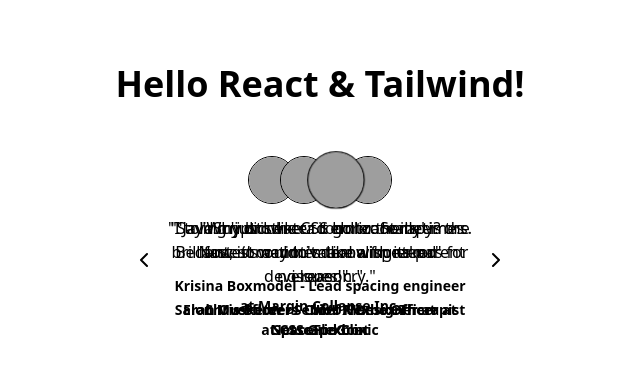
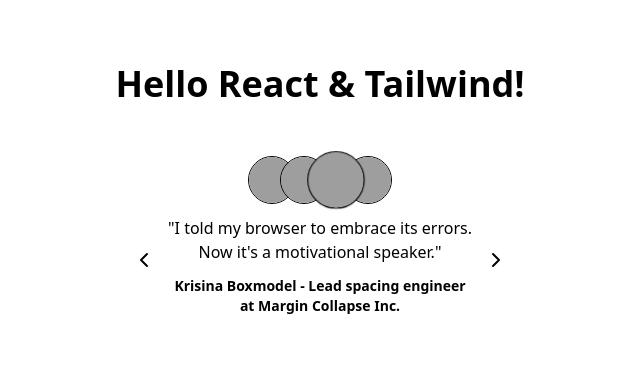
Before and after one commit to AndreaBarghigiani/framer-motion-variants-refactor, a React (Vite) app: page / in a window 1280 px wide. Shown: the top 376 px of the page, without its empty margins (320-960 px from the left). Built offline with nearby package versions, Linux system fonts and the light colour scheme; grey boxes are pictures that could not be loaded.

Commit message:
added “inactive” variant to animate blockquote

```diff
--- a/src/App.tsx
+++ b/src/App.tsx
@@ -35,6 +35,7 @@
       <h1 className="text-4xl font-bold">Hello React & Tailwind!</h1>
       <div className="flex flex-row items-center gap-6">
         <motion.div
+          initial="inactive"
           animate={`quote_${activeQuoteIndex}`}
           onPointerEnter={() => setIsPaused(true)}
           onPointerLeave={() => setIsPaused(false)}
@@ -67,6 +68,10 @@
             {quotes.map((quote, index) => (
               <motion.blockquote
                 key={index}
+                variants={{
+                  inactive: { y: 20, opacity: 0 },
+                  [`quote_${index}`]: { y: 0, opacity: 1 },
+                }}
                 // initial={{ y: 20, opacity: 0 }}
                 // animate={{
                 //   y: activeQuoteIndex === index ? 0 : 20,
```
